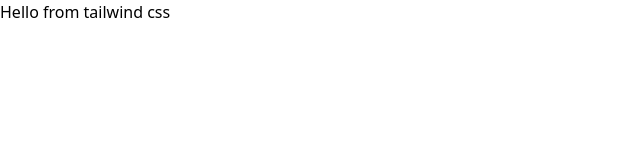
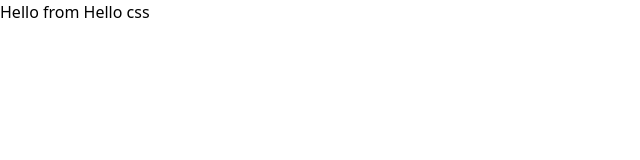
Before and after one commit to Sushankznation/deep-dive-react, a React (Vite) app in the folder context-api-react/: page / in a window 1280 px wide. Shown: the top 160 px of the page, without its empty margins (0-640 px from the left). Built offline with nearby package versions, Linux system fonts and the light colour scheme.

Commit message:
Added Context.api

```diff
--- a/context-api-react/src/App.jsx
+++ b/context-api-react/src/App.jsx
@@ -1,7 +1,7 @@
 function App() {
   return (
     <>
-      <h1 className="text-transform: uppercase">Hello from tailwind css</h1>
+      <h1 className="text-transform: uppercase">Hello from Hello css</h1>
     </>
   );
 }
```
